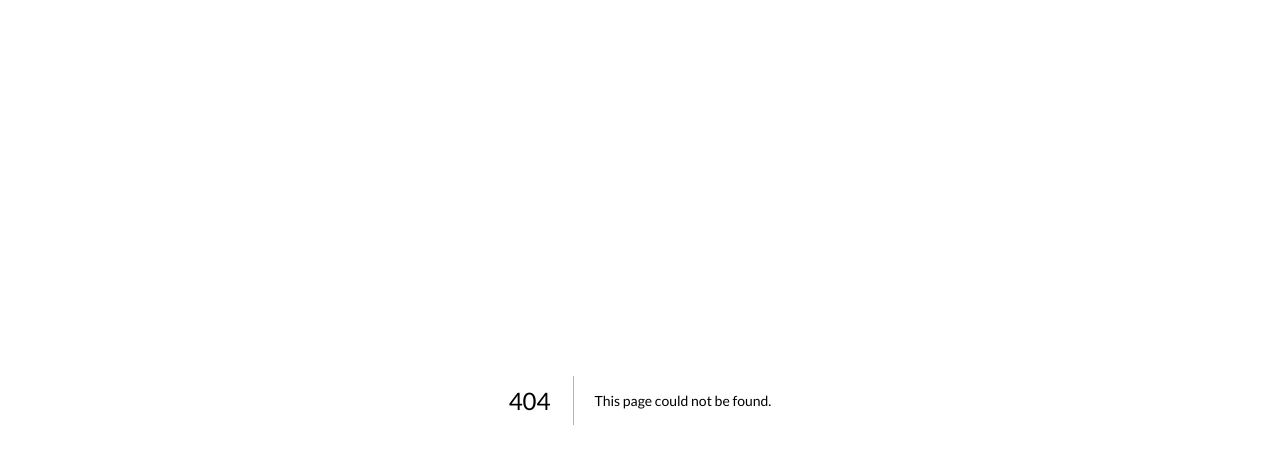
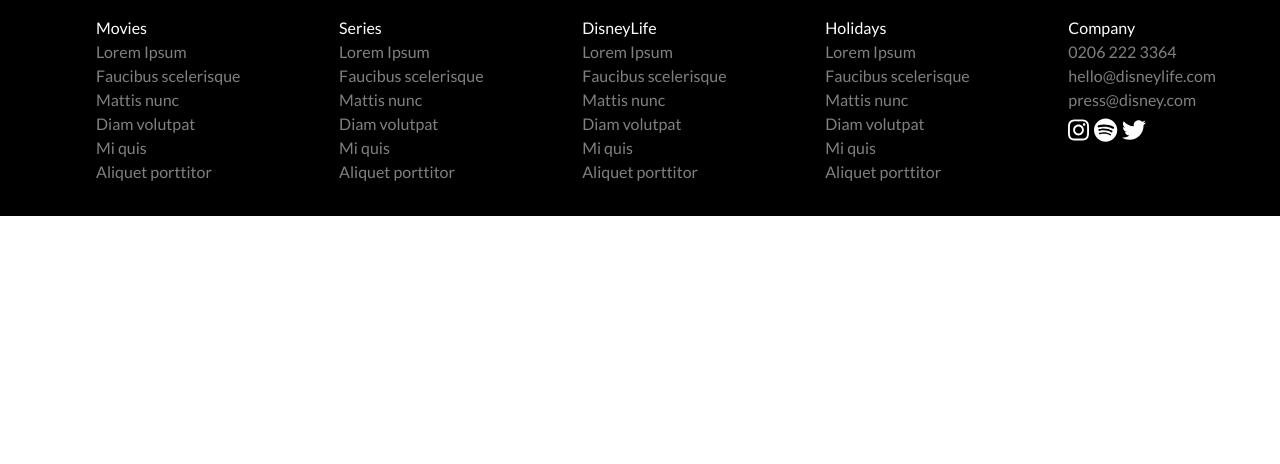
Before and after one commit to lambley/front-end-test, a Next.js app: page /components/Footer in a window 1280 px wide. Before the commit this address had no page. Shown: the top 464 px of the page. Built offline with nearby package versions, Linux system fonts and the light colour scheme.

Commit message:
add footer

```diff
--- /dev/null
+++ b/pages/components/Footer.js
@@ -0,0 +1,74 @@
+import { FontAwesomeIcon } from '@fortawesome/react-fontawesome';
+import {
+  faInstagram,
+  faSpotify,
+  faTwitter,
+} from '@fortawesome/free-brands-svg-icons';
+
+const Footer = () => {
+  return (
+    <div className="footer-black footer">
+      <ul className="footer-list-headers">
+        <div>
+          <li>Movies</li>
+          <div className="footer-list-item-faded">
+            <li>Lorem Ipsum</li>
+            <li>Faucibus scelerisque</li>
+            <li>Mattis nunc</li>
+            <li>Diam volutpat</li>
+            <li>Mi quis</li>
+            <li>Aliquet porttitor</li>
+          </div>
+        </div>
+        <div>
+          <li>Series</li>
+          <div className="footer-list-item-faded">
+            <li>Lorem Ipsum</li>
+            <li>Faucibus scelerisque</li>
+            <li>Mattis nunc</li>
+            <li>Diam volutpat</li>
+            <li>Mi quis</li>
+            <li>Aliquet porttitor</li>
+          </div>
+        </div>
+        <div>
+          <li>DisneyLife</li>
+          <div className="footer-list-item-faded">
+            <li>Lorem Ipsum</li>
+            <li>Faucibus scelerisque</li>
+            <li>Mattis nunc</li>
+            <li>Diam volutpat</li>
+            <li>Mi quis</li>
+            <li>Aliquet porttitor</li>
+          </div>
+        </div>
+        <div>
+          <li>Holidays</li>
+          <div className="footer-list-item-faded">
+            <li>Lorem Ipsum</li>
+            <li>Faucibus scelerisque</li>
+            <li>Mattis nunc</li>
+            <li>Diam volutpat</li>
+            <li>Mi quis</li>
+            <li>Aliquet porttitor</li>
+          </div>
+        </div>
+        <div>
+          <li>Company</li>
+          <div className="footer-list-item-faded">
+            <li>0206 222 3364</li>
+            <li>hello@disneylife.com</li>
+            <li>press@disney.com</li>
+            <div className="footer-socials">
+              <FontAwesomeIcon icon={faInstagram} />&nbsp;
+              <FontAwesomeIcon icon={faSpotify} />&nbsp;
+              <FontAwesomeIcon icon={faTwitter} />
+            </div>
+          </div>
+        </div>
+      </ul>
+    </div>
+  );
+};
+
+export default Footer;
--- a/pages/index.js
+++ b/pages/index.js
@@ -2,6 +2,7 @@
 import NavBar from './components/NavBar';
 import NewReleases from './components/NewReleases';
 import Trailer from './components/Trailer';
+import Footer from './components/Footer';
 import React from 'react';
 
 const Index = () => {
@@ -25,6 +26,7 @@
         </div>
         <NewReleases />
         <Trailer />
+        <Footer />
       </React.StrictMode>
     </div>
   );
--- a/public/static/css/index.css
+++ b/public/static/css/index.css
@@ -100,3 +100,32 @@
   width: 50%;
   height: auto;
 }
+
+.footer {
+  padding: 16px 64px;
+  width: 100%;
+
+}
+
+.footer-black {
+  background-color: black;
+  color: white;
+}
+
+.footer-black ul {
+  list-style: none;
+}
+
+.footer-list-headers {
+  display: flex;
+  justify-content: space-between;
+}
+
+.footer-list-item-faded {
+  color: grey;
+}
+
+.footer-socials {
+  color: white;
+  font-size: x-large;
+}
```
